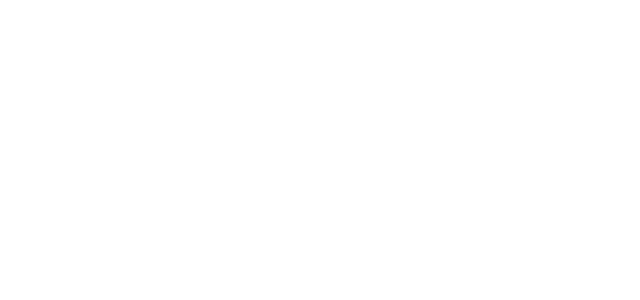
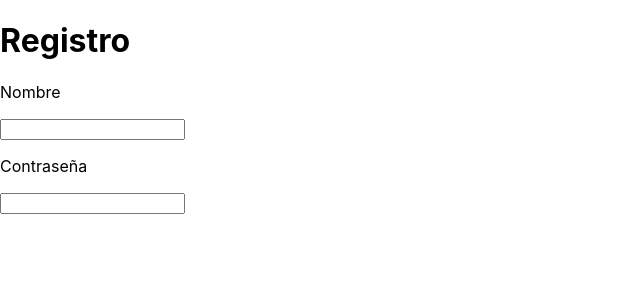
Before and after one commit to FNErik/OPCollector, a React (Create React App) app in the folder frontend/: page /register in a window 1280 px wide. Before the commit this address had no page. Shown: the top 300 px of the page, without its empty margins (0-640 px from the left). Built offline with nearby package versions, Linux system fonts and the light colour scheme.

Commit message:
Añadido register

```diff
--- a/frontend/src/Router.tsx
+++ b/frontend/src/Router.tsx
@@ -3,6 +3,7 @@
 import './App.css';
 import Home from './pages/home/Home.tsx';
 import Login from './pages/login/Login.tsx';
+import Register from './pages/register/Register.tsx';
 
 function App() {
   return (
@@ -10,6 +11,7 @@
       <Routes>
         {/*<Route path="/" element={<Home />} />*/}
         <Route path="/" element={<Login />} />
+        <Route path="/register" element={<Register />} />
       </Routes>
     </Router>
   );
--- /dev/null
+++ b/frontend/src/components/Input.tsx
@@ -0,0 +1,25 @@
+import React from 'react';
+
+const Input: React.FC<{
+    title: string;
+    type: string;
+    name: string;
+    id: string;
+    placeholder?: string | undefined;
+    value?: string | number | undefined;
+}> = ({ title, type, name, id, placeholder, value }) => {
+    return (
+        <label htmlFor={id}>
+            <p>{title}</p>
+            <input
+                type={type}
+                id={id}
+                name={name}
+                placeholder={placeholder}
+                value={value}
+            />
+        </label>
+    );
+};
+
+export default Input;
--- /dev/null
+++ b/frontend/src/pages/register/Register.tsx
@@ -0,0 +1,24 @@
+import React, { Fragment } from 'react';
+import Input from '../../components/Input.tsx';
+
+const Register = () => {
+    return (
+        <form>
+            <h1>Registro</h1>
+            <Input
+            title="Nombre"
+            type="text"
+            id="name"
+            name="name"
+            />
+            <Input
+            title="Contraseña"
+            type="password"
+            id="pass"
+            name="pass"
+            />
+        </form>
+    );
+};
+
+export default Register;
```
Also changed, not shown: frontend/src/pages/register/Register.css (added).
